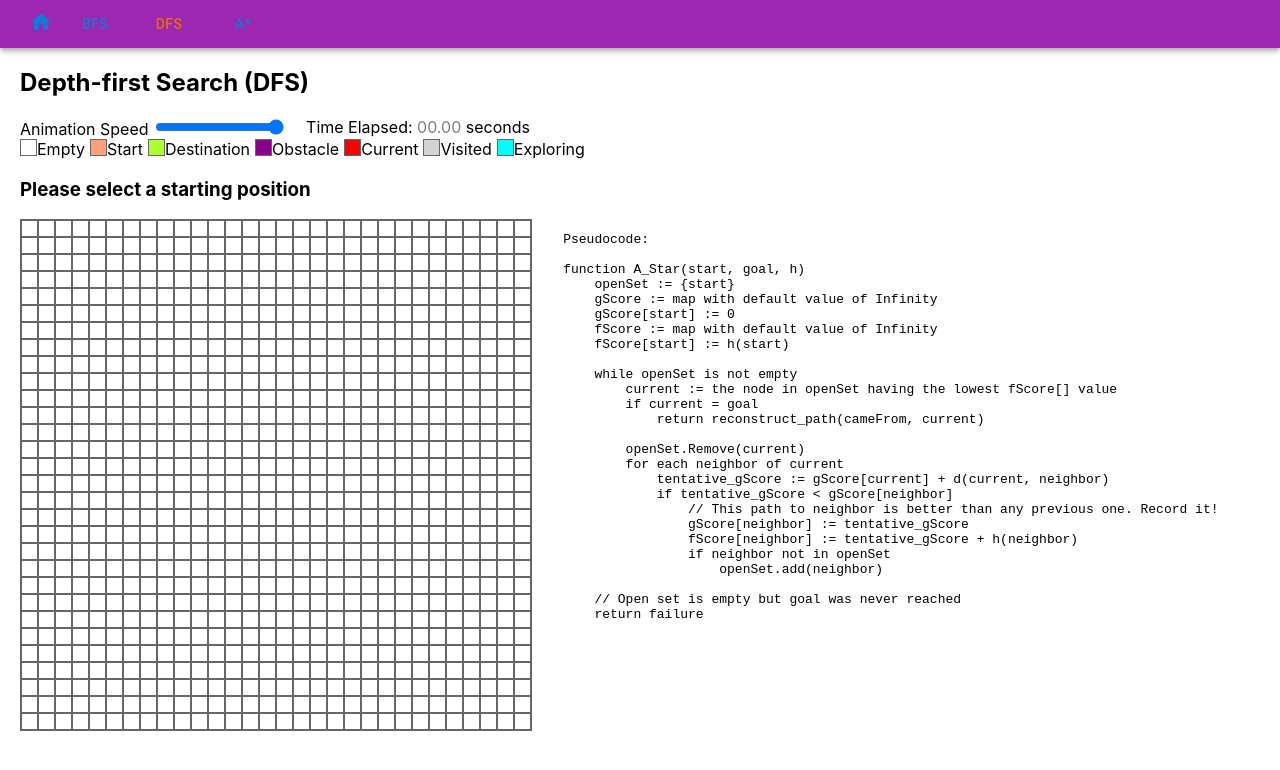
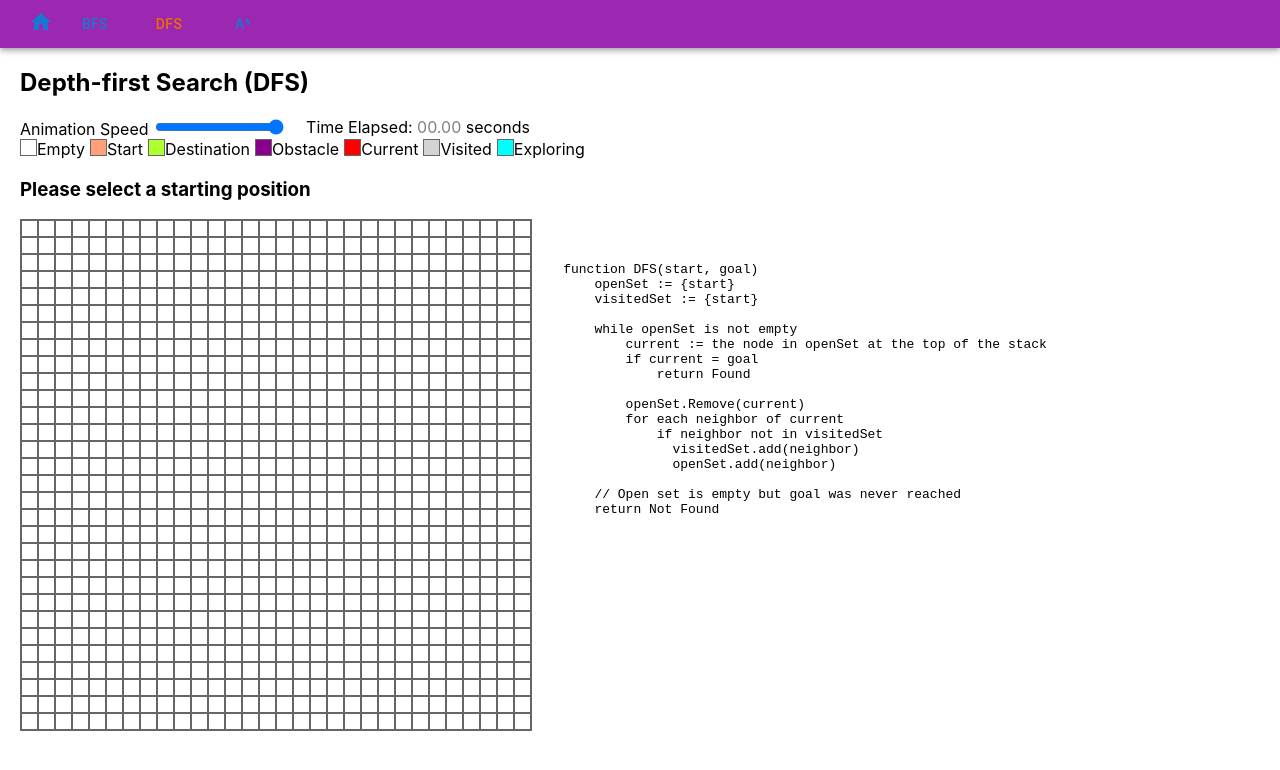
Before and after one commit to lwy123177/lwy123177.github.io, a React (Create React App) app: page /dfs in a window 1280 px wide. Shown: the top 770 px of the page. Built offline with nearby package versions, Linux system fonts and the light colour scheme.

Commit message:
Update BFS&DFS pseudocode

```diff
--- a/src/algorithm/AStarCode.ts
+++ b/src/algorithm/AStarCode.ts
@@ -1,4 +1,4 @@
-export default `    Pseudocode:
+export default `
 
     function A_Star(start, goal, h)
         openSet := {start}
@@ -10,7 +10,7 @@ export default `    Pseudocode:
         while openSet is not empty
             current := the node in openSet having the lowest fScore[] value
             if current = goal
-                return reconstruct_path(cameFrom, current)
+                return Found
 
             openSet.Remove(current)
             for each neighbor of current
@@ -23,4 +23,4 @@ export default `    Pseudocode:
                         openSet.add(neighbor)
 
         // Open set is empty but goal was never reached
-        return failure`
+        return Not Found`
--- /dev/null
+++ b/src/algorithm/BFSCode.ts
@@ -0,0 +1,21 @@
+export default `
+
+    function BFS(start, goal)
+        openSet := {start}
+        visitedSet := {start}
+
+        while openSet is not empty
+            size = size of openSet
+            repeat size times:
+              current := the node in openSet at the top of the stack
+              if current = goal
+                  return Found
+
+              openSet.Remove(current)
+              for each neighbor of current
+                  if neighbor not in visitedSet
+                    visitedSet.add(neighbor)
+                    openSet.add(neighbor)
+
+        // Open set is empty but goal was never reached
+        return Not Found`
--- /dev/null
+++ b/src/algorithm/DFSCode.ts
@@ -0,0 +1,19 @@
+export default `
+
+    function DFS(start, goal)
+        openSet := {start}
+        visitedSet := {start}
+
+        while openSet is not empty
+            current := the node in openSet at the top of the stack
+            if current = goal
+                return Found
+
+            openSet.Remove(current)
+            for each neighbor of current
+                if neighbor not in visitedSet
+                  visitedSet.add(neighbor)
+                  openSet.add(neighbor)
+
+        // Open set is empty but goal was never reached
+        return Not Found`
--- a/src/components/AStar.tsx
+++ b/src/components/AStar.tsx
@@ -3,6 +3,7 @@ import { useContext, useRef } from "react";
 import { GridContext } from "../store/GridContext";
 import { MinHeap } from "../util/MinHeap";
 import classes from "./AStar.module.css";
+import AStarCode from "../algorithm/AStarCode";
 
 const AStar = () => {
   const gridContext = useContext(GridContext);
@@ -97,7 +98,7 @@ const AStar = () => {
   return (
     <div className={classes["astar-page"]}>
       <h2>A* Algorithm</h2>
-      <Grid search={search} speedRef={speedRef} />
+      <Grid search={search} speedRef={speedRef} pseudocode={AStarCode} />
     </div>
   );
 };
--- a/src/components/Bfs.tsx
+++ b/src/components/Bfs.tsx
@@ -2,6 +2,7 @@ import Grid from "./Grid";
 import { useContext, useRef } from "react";
 import { GridContext } from "../store/GridContext";
 import classes from "./Bfs.module.css";
+import BFSCode from "../algorithm/BFSCode";
 
 const Bfs = () => {
   const gridContext = useContext(GridContext);
@@ -89,7 +90,7 @@ const Bfs = () => {
   return (
     <div className={classes["bfs-page"]}>
       <h2>Breadth-first Search (BFS)</h2>
-      <Grid search={search} speedRef={speedRef} />
+      <Grid search={search} speedRef={speedRef} pseudocode={BFSCode} />
     </div>
   );
 };
--- a/src/components/Dfs.tsx
+++ b/src/components/Dfs.tsx
@@ -2,6 +2,7 @@ import Grid from "./Grid";
 import { useContext, useRef } from "react";
 import { GridContext } from "../store/GridContext";
 import classes from "./Dfs.module.css";
+import DFSCode from "../algorithm/DFSCode";
 
 const Dfs = () => {
   const gridContext = useContext(GridContext);
@@ -95,7 +96,7 @@ const Dfs = () => {
   return (
     <div className={classes["dfs-page"]}>
       <h2>Depth-first Search (DFS)</h2>
-      <Grid search={search} speedRef={speedRef} />
+      <Grid search={search} speedRef={speedRef} pseudocode={DFSCode} />
     </div>
   );
 };
--- a/src/components/Grid.tsx
+++ b/src/components/Grid.tsx
@@ -5,7 +5,6 @@ import { GridContext } from "../store/GridContext";
 import { Button } from "@mui/material";
 import { State } from "../store/GridContext";
 import CodeBlock from "./CodeBlock";
-import AStarCode from "../algorithm/AStarCode";
 
 const Label: React.FC<{ name: string }> = (props) => {
   const gridContext = useContext(GridContext);
@@ -30,6 +29,7 @@ const Label: React.FC<{ name: string }> = (props) => {
 const Grid: React.FC<{
   search: () => void;
   speedRef: React.RefObject<HTMLInputElement>;
+  pseudocode: string;
 }> = (props) => {
   const gridContext = useContext(GridContext);
   const [isMouseDown, setIsMouseDown] = useState<boolean>(false);
@@ -190,7 +190,7 @@ const Grid: React.FC<{
           ))}
         </div>
         <div>
-          <CodeBlock value={AStarCode} />
+          <CodeBlock value={props.pseudocode} />
         </div>
       </div>
     </div>
```
